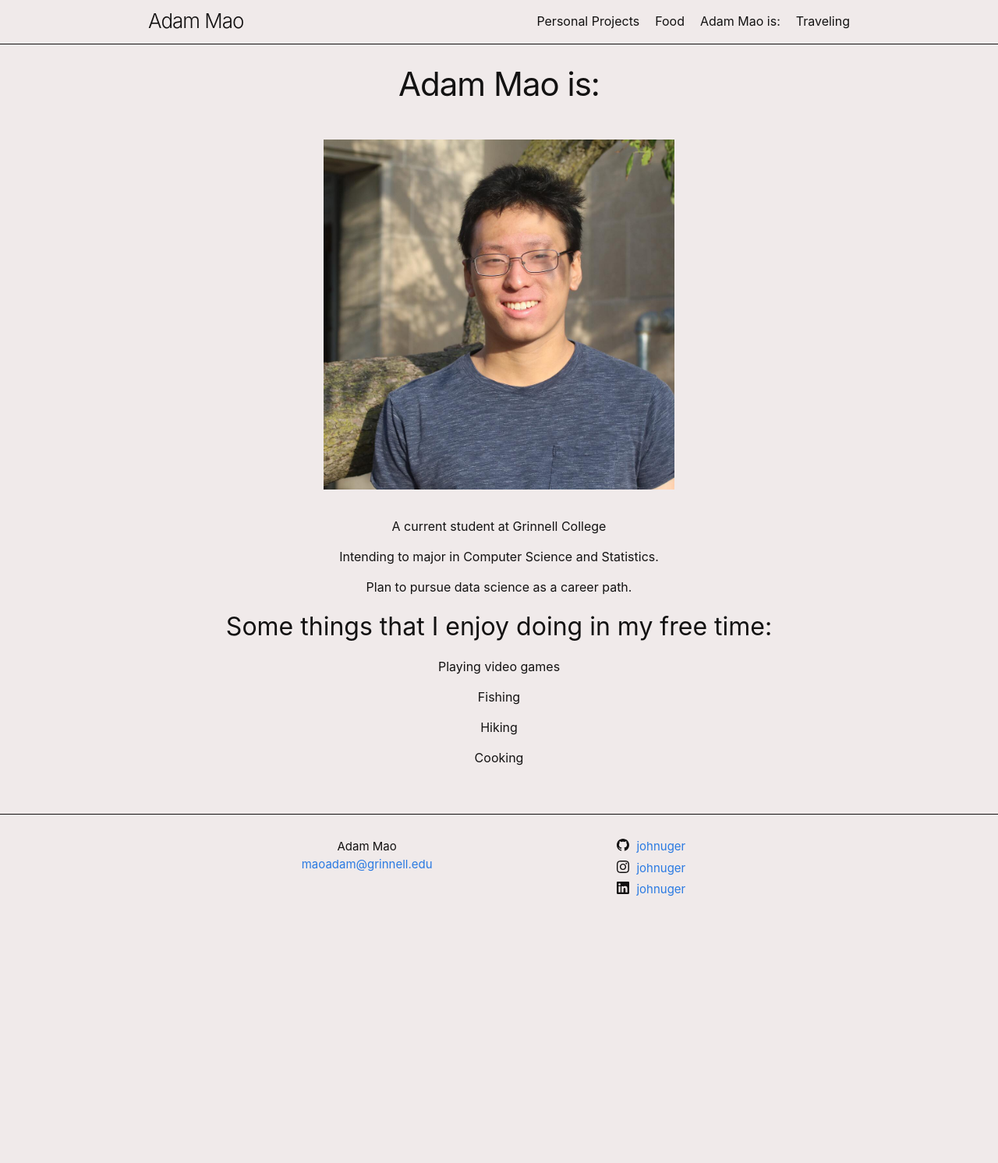
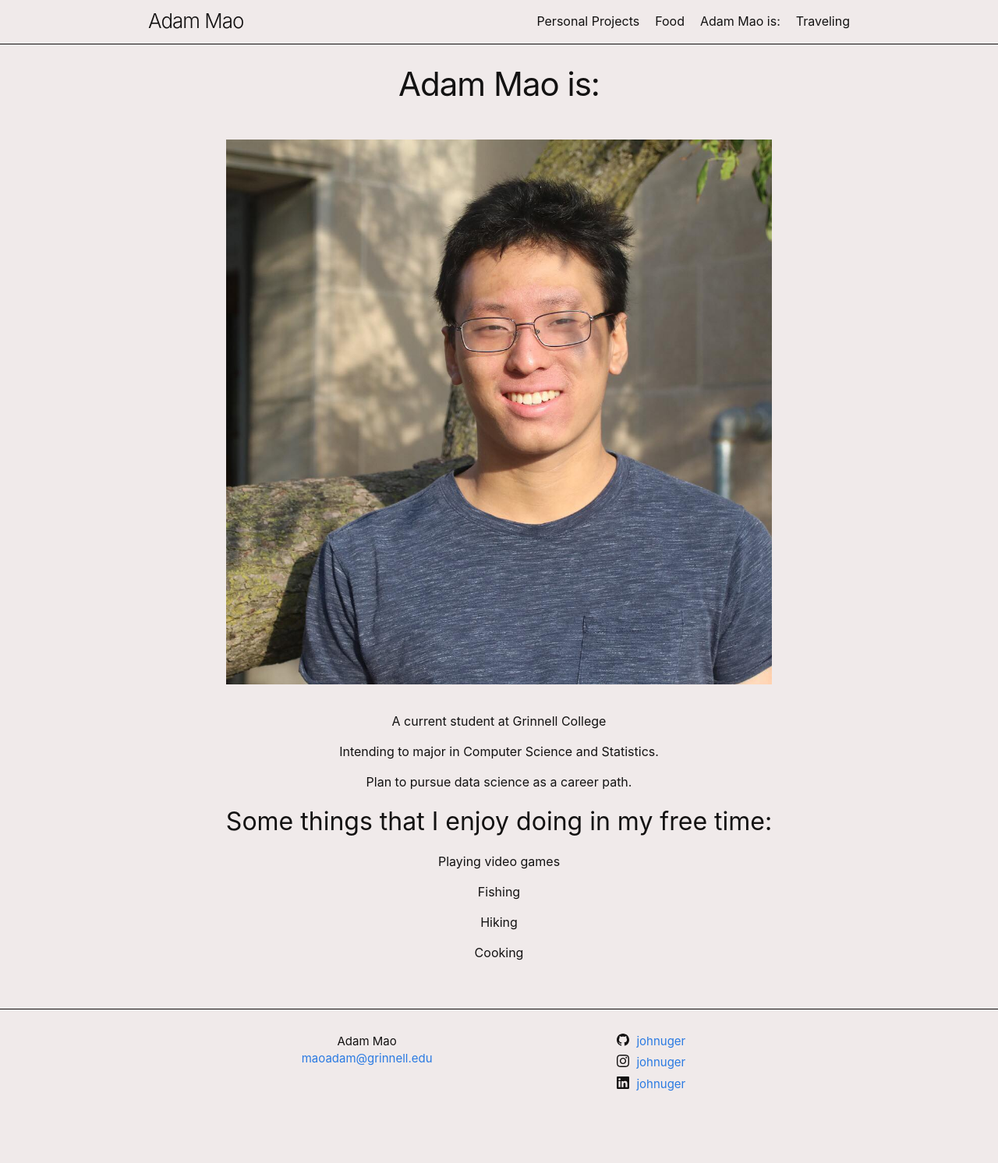
Before and after one commit to johnuger/Website, a Jekyll site: the page built from index.markdown, in a window 1280 px wide. Shown: the whole page at 78% size. Built offline with Jekyll 4.4.1, drawn with Linux system fonts in a browser that asks for light colours; our own code applies the rules of GitHub Pages for plain Markdown files; before the commit the page ends 1243 px from its top, so only the background shows below that.

Commit message:
changed front page

```diff
--- a/index.markdown
+++ b/index.markdown
@@ -10,11 +10,9 @@ permalink: /
 
 ---
 
-
-
 ## Adam Mao is:
 
-<img src="../images/ProfilePic.jpg" title= "Adam Mao Profile Picture" alt="Adam Mao Headshot" width="450" height="auto">
+<img src="../images/ProfilePic.jpg" title= "Profile Picture" alt="Profile Headshot" width="700vw" height="auto">
 
 A current student at Grinnell College
 
```
